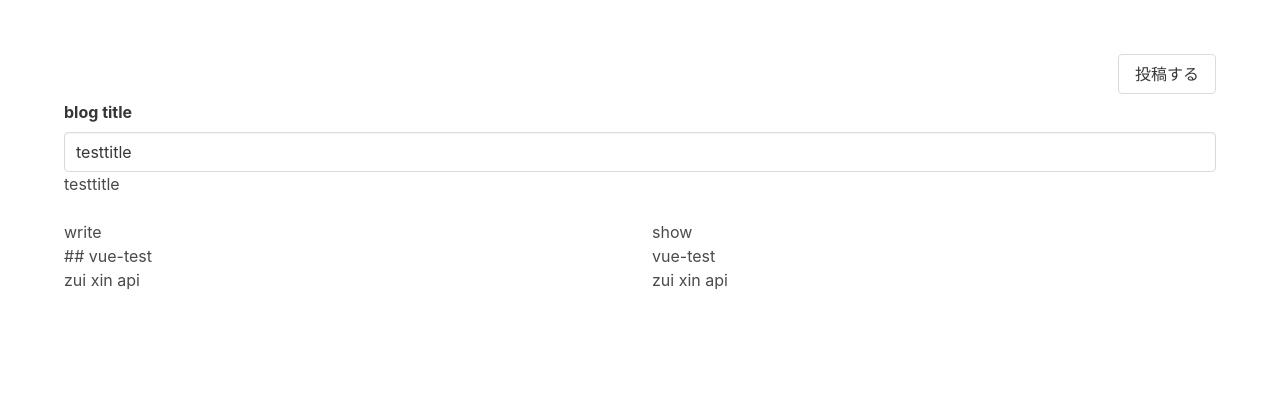
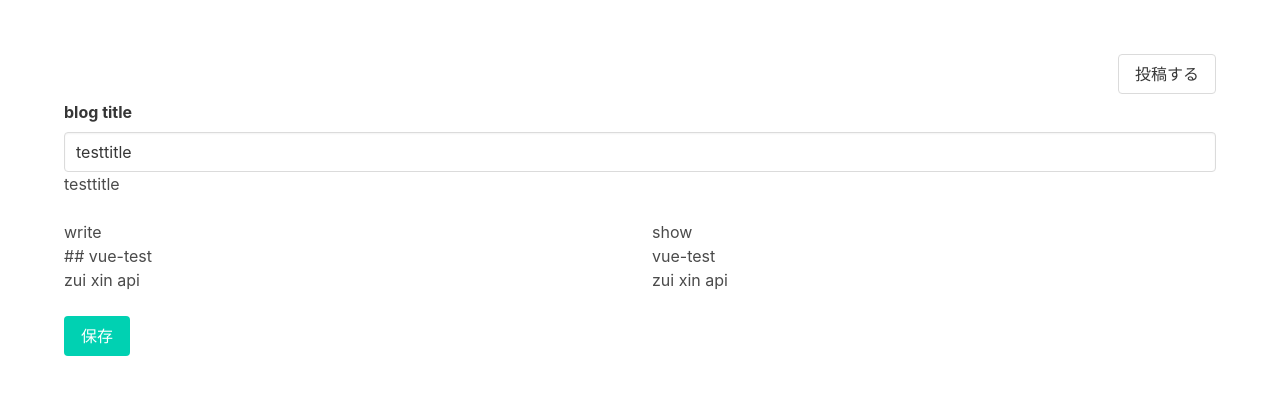
Before and after one commit to huanshenyi/mdblog-front, a Vue app: page /posts/new in a window 1280 px wide. Shown: the top 394 px of the page. Built offline with nearby package versions, Linux system fonts and the light colour scheme.

Commit message:
mockデータの保存処理

```diff
--- a/package.json
+++ b/package.json
@@ -14,6 +14,7 @@
     "lodash": "^4.17.20",
     "marked": "^1.1.1",
     "moment": "^2.27.0",
+    "uuid": "^8.3.0",
     "vue": "^3.0.0-0",
     "vue-router": "^4.0.0-0"
   },
@@ -23,6 +24,7 @@
     "@types/lodash": "^4.14.161",
     "@types/marked": "^1.1.0",
     "@types/moment": "^2.13.0",
+    "@types/uuid": "^8.3.0",
     "@vue/cli-plugin-babel": "~4.5.0",
     "@vue/cli-plugin-router": "~4.5.0",
     "@vue/cli-plugin-typescript": "~4.5.0",
--- a/src/components/PostWriter.vue
+++ b/src/components/PostWriter.vue
@@ -27,6 +27,14 @@
                 <div v-html="html" />
             </div>
         </div>
+        <!-- 保存 -->
+        <div class="columns">
+            <div class="column">
+                <button class="button is-primary is-pull-right" @click="handleSubmit">
+                    保存
+                </button>
+            </div>
+        </div>
     </div>
 </template>
 
@@ -46,7 +54,7 @@ export default defineComponent({
             required: true
         },
     },
-    setup(props){
+    setup(props, ctx){
       const title = ref(props.post.title);
       const contenteditable = ref<null | HTMLDivElement>(null);
       const markdown = ref(props.post.markdown);
@@ -59,6 +67,18 @@ export default defineComponent({
 
       const options: MarkedOptions = {
           highlight: (code:string) => highlightAuto(code).value,
+      }
+
+      // 入力内容を保存
+      const handleSubmit = () => {
+         // 親コンポネントに渡す
+         const post: Post = {
+             ...props.post,
+             title:title.value,
+             markdown: markdown.value,
+             html: html.value,
+         }
+         ctx.emit("save", post)
       }
 
       // 入力内容の延時表示
@@ -74,7 +94,7 @@ export default defineComponent({
         contenteditable.value.innerText = markdown.value;
       })
 
-      return { title, contenteditable, handleEdit, markdown, html};
+      return { title, contenteditable, handleEdit, markdown, html, handleSubmit};
     }
 })
 </script>
--- a/src/main.ts
+++ b/src/main.ts
@@ -4,6 +4,8 @@ import router from './router'
 import axios from "axios"
 import * as mockData from "./mock"
 import "highlight.js/styles/monokai.css"
+import { Post } from "./types";
+import { v4 as uuidv4 } from "uuid";
 
 const delay = (ms: number) => new Promise((res)=>setTimeout(res, ms));
 
@@ -16,5 +18,15 @@ axios.get = async (url:string) => {
        })
     }
 }
+//@ts-ignore
+axios.post = async(url:string, payload: Post) => {
+   if (url === "/posts") {
+       await delay(1000);
+       const id = uuidv4();
+       return Promise.resolve({
+           data: { ...payload, id }
+       })
+   }
+}
 
 createApp(App).use(router).mount('#app')
--- a/src/store/index.ts
+++ b/src/store/index.ts
@@ -52,18 +52,21 @@ class Store {
 
     async fetchPosts() {
          const response = await axios.get<Post[]>("/posts");
-         const ids: string[] = [];
-         // string をPost変換する
-         const all: Record<number, Post> = {}
+
          for (const post of response.data) {
-               ids.push(post.id.toString());
-               all[post.id] = post;
+
+               if(!this.state.posts.ids.includes(post.id.toString())) {
+                   this.state.posts.ids.push(post.id.toString());
+               }
+               this.state.posts.all[post.id] = post;
          }
-         this.state.posts = {
-             ids,
-             all,
-             loaded: true
-         }
+         this.state.posts.loaded = true;
+    }
+
+    async createPost(post: Post) {
+        const response = await axios.post<Post>("/posts", post);
+        this.state.posts.all[response.data.id] = response.data;
+        this.state.posts.ids.push(response.data.id.toString());
     }
 }
 
--- a/src/views/NewPost.vue
+++ b/src/views/NewPost.vue
@@ -1,5 +1,5 @@
 <template>
-   <PostWriter :post="post" />
+   <PostWriter :post="post" @save="handleSave"/>
 </template>
 
 <script lang="ts">
@@ -7,6 +7,8 @@ import {defineComponent} from 'vue';
 import PostWriter from "@/components/PostWriter.vue";
 import { Post } from "@/types";
 import moment from 'moment';
+import { useStore } from "@/store";
+import { useRouter } from 'vue-router';
 
 export default defineComponent({
   name: "NewPost",
@@ -22,7 +24,20 @@ export default defineComponent({
        authorId: 0,
        created: moment(),
     }
-    return { post }
+
+    const store = useStore();
+    const router = useRouter();
+
+    const handleSave = async (post: Post) => {
+      //  console.log("save", post)
+      // storeに保存
+      await store.createPost(post);
+
+      // routerのダイレクト
+      router.push("/");
+    }
+
+    return { post, handleSave }
   }
 })
 </script>
```
Also changed, not shown: 2 other files (tests, documents, lock files or other folders).
